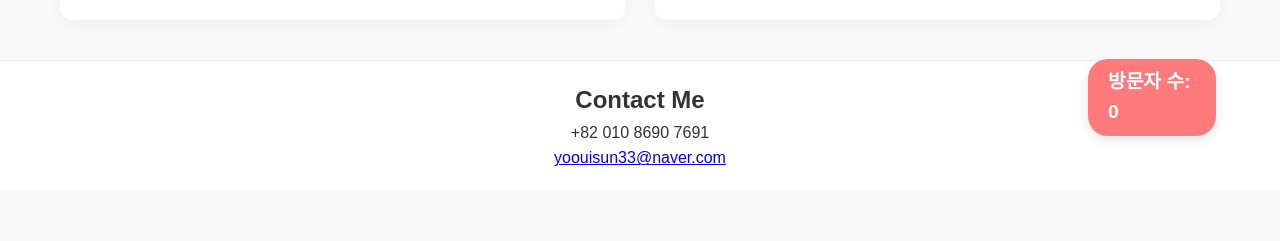
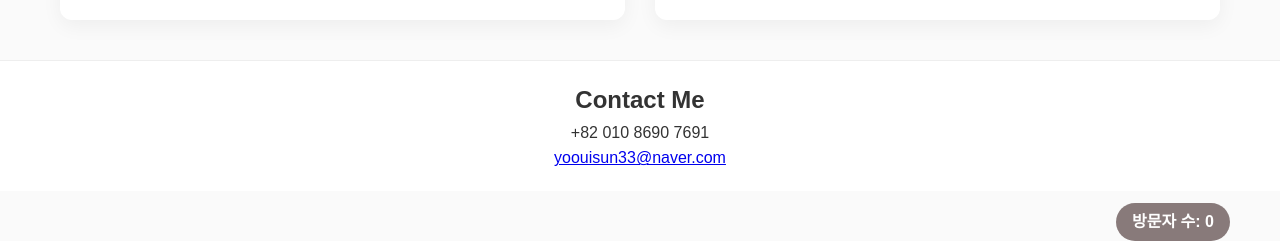
Before and after one commit to YooUisun/web-portfolio, a React (Create React App) app: page / in a window 1280 px wide. Shown: the part 644-885 px from the top of the page. Before the commit the page ends 835 px from the top, so only its background shows below. Built offline with nearby package versions, Linux system fonts and the light colour scheme; no server answers; the database is empty.

Commit message:
방문자수 위치 설정

```diff
--- a/src/App.css
+++ b/src/App.css
@@ -116,6 +116,7 @@ main {
   padding: 20px;
   background: #fff;
   border-top: 1px solid #eee;
+  position: relative;
 }
 
 /* -------------------- 포트폴리오 카드 -------------------- */
@@ -222,6 +223,11 @@ main {
 }
 
 /* -------------------- 반응형 -------------------- */
+@media (max-width: 480px) {
+  .visitor-count {
+    font-size: 0.85rem;
+  }
+}
 @media (max-width: 768px) {
   .App h1 {
     font-size: 1.5rem;
@@ -244,27 +250,16 @@ main {
 
 /* -------------------- 방문자 수 카운트 -------------------- */
 .visitor-count {
-  background: #ff7b7b;
+  background: #887a7a;
   color: #fff;
-  padding: 8px 20px;
+  padding: 6px 16px;
   border-radius: 20px;
-  font-size: 1.2rem;
+  font-size: 1rem;
   font-weight: bold;
-  position: fixed; /* 화면 하단 고정 */
-  bottom: 20px;    /* 푸터 바로 위 */
-  left: 50%;
-  transform: translateX(-50%);
-  box-shadow: 0 4px 12px rgba(0, 0, 0, 0.1);
-  z-index: 1000;   /* 다른 요소보다 위에 표시 */
-  transition: transform 0.3s ease;
-margin-left: 40%;
+  margin-top: 12px;
+  width: fit-content;
+  text-align: center;
+  white-space: nowrap;
+  margin-left: auto;
+  margin-right: 50px;
 }
-
-/* 포트폴리오 카드에는 이제 방문자 수 표시하지 않음 */
-.port-card {
-  position: relative; /* 방문자 수를 제대로 표시하기 위한 relative */
-}
-
-.port-card:hover .visitor-count {
-  transform: translateX(-50%) scale(1.05);
-}
```
